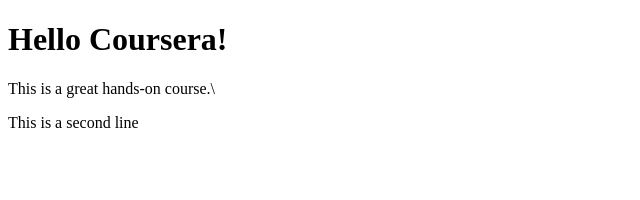
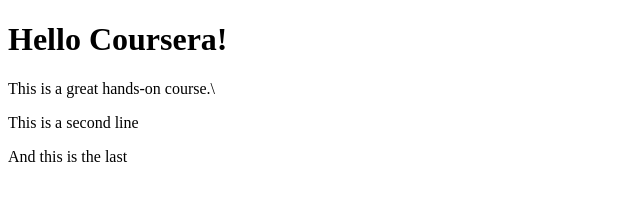
Before and after one commit to fernandotm/coursera_test, a plain HTML site: page site/index.html in a window 1280 px wide. Shown: the whole page, without its empty margins (0-640 px from the left). Drawn offline with Linux system fonts and the light colour scheme.

Commit message:
third line

```diff
--- a/site/index.html
+++ b/site/index.html
@@ -6,6 +6,7 @@
     <body>
         <h1>Hello Coursera!</h1> This is a great hands-on course.\
         <p> This is a second line</p>
+        <p>And this is the last</p>
 
         </body>
 
```
